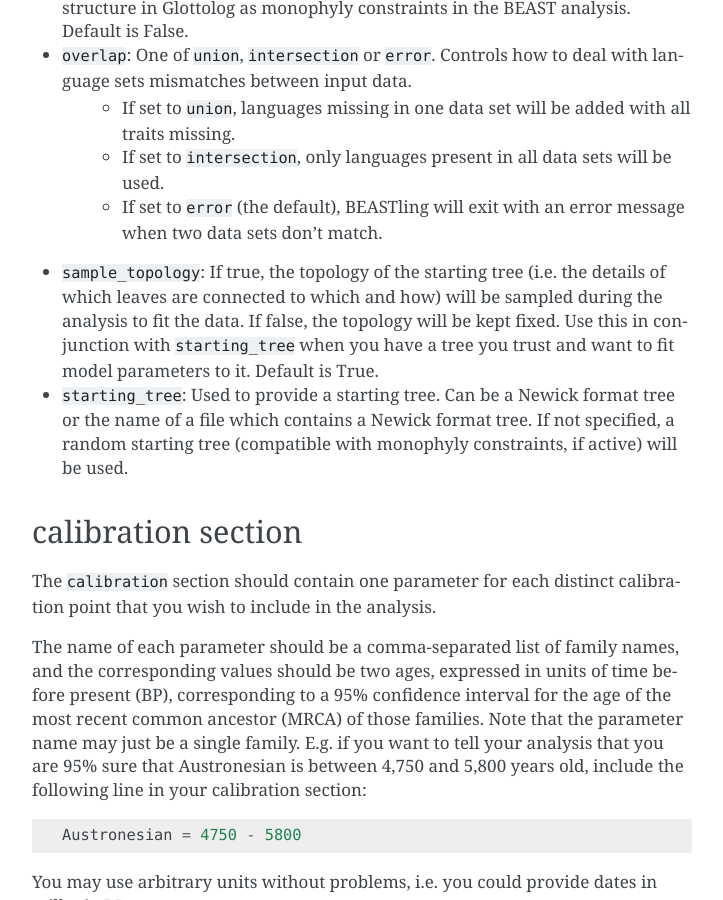
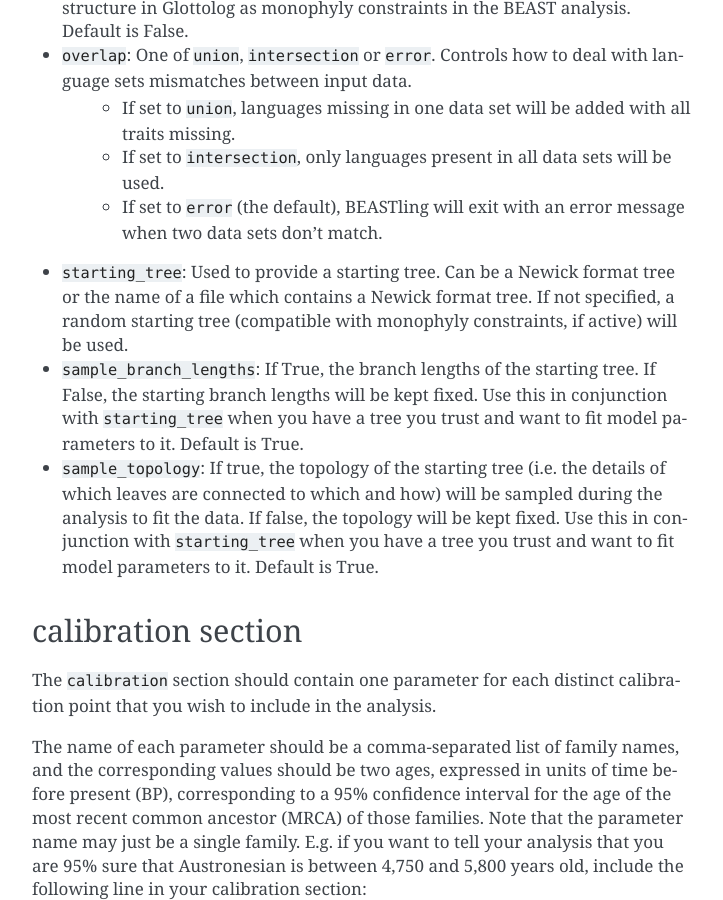
Before and after one commit to lmaurits/BEASTling, a Sphinx documentation site: the page built from docs/config.rst, in a window 1280 px wide and 900 px high, scrolled down 2176 px. Shown: the whole window, without its empty margins (388-1111 px from the left). Built offline with Sphinx 7.4.7, drawn with Linux system fonts in a browser that asks for light colours.

Commit message:
Documented sample_branch_lengths option.

```diff
--- a/docs/config.rst
+++ b/docs/config.rst
@@ -71,9 +71,12 @@ The ``languages`` section may contain the following parameters:
    * If set to ``intersection``, only languages present in all data sets will be used.
    * If set to ``error`` (the default), BEASTling will exit with an error message when two data sets don't match.
 
+* ``starting_tree``: Used to provide a starting tree.  Can be a Newick format tree or the name of a file which contains a Newick format tree.  If not specified, a random starting tree (compatible with monophyly constraints, if active) will be used.
+
+* ``sample_branch_lengths``: If True, the branch lengths of the starting tree.  If False, the starting branch lengths will be kept fixed.  Use this in conjunction with ``starting_tree`` when you have a tree you trust and want to fit model parameters to it.  Default is True.
+
 * ``sample_topology``: If true, the topology of the starting tree (i.e. the details of which leaves are connected to which and how) will be sampled during the analysis to fit the data.  If false, the topology will be kept fixed.  Use this in conjunction with ``starting_tree`` when you have a tree you trust and want to fit model parameters to it.  Default is True.
 
-* ``starting_tree``: Used to provide a starting tree.  Can be a Newick format tree or the name of a file which contains a Newick format tree.  If not specified, a random starting tree (compatible with monophyly constraints, if active) will be used.
 
 calibration section
 -------------------
```
